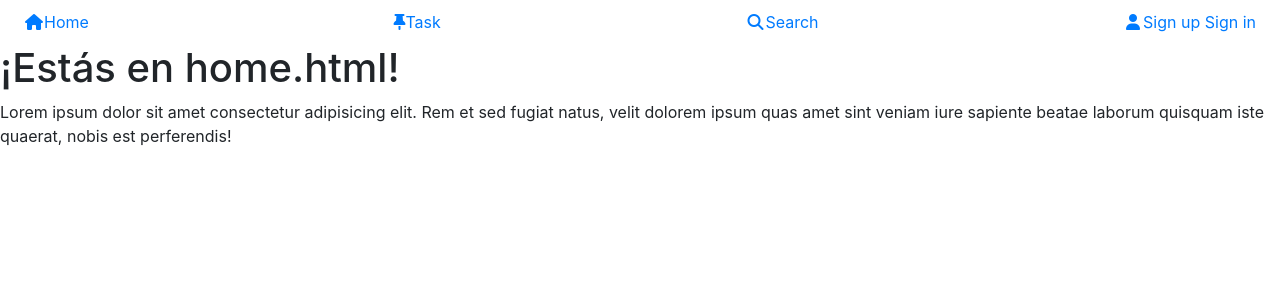
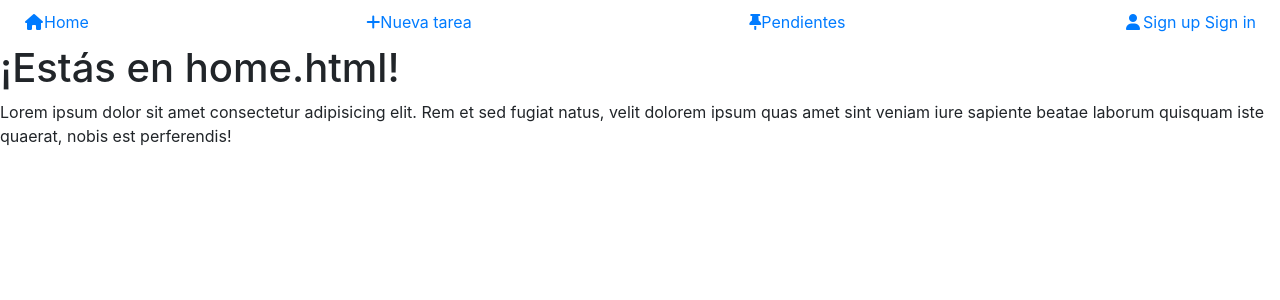
Before and after one commit to juandiegojp/task, a Django app: page / in a window 1280 px wide. Shown: the top 300 px of the page. Run offline with Django 4.2, Linux system fonts and the light colour scheme; some libraries are stand-ins or nearby versions.

Commit message:
Completar y borrar tarea

```diff
--- a/djangocrud/urls.py
+++ b/djangocrud/urls.py
@@ -21,9 +21,11 @@ urlpatterns = [
     path('admin/', admin.site.urls),
     path('', views.home, name="home"),
     path('signup/', views.signup, name="signup"),
-    path('task/', views.task, name="task"),
+    path('tasks/', views.tasks, name="tasks"),
     path('task/create', views.create_task, name="create_task"),
     path('task/<int:task_id>/', views.task_detail, name="task_detail"),
+    path('task/<int:task_id>/complete', views.task_complete, name="task_complete"),
+    path('task/<int:task_id>/delete', views.task_delete, name="task_delete"),
     path('logout/', views.signout, name="logout"),
     path('signin/', views.signin, name="signin"),
 ]
--- a/task/templates/base.html
+++ b/task/templates/base.html
@@ -27,10 +27,8 @@
         class="flex flex-wrap justify-between items-center mx-auto max-w-screen-xl px-4 md:px-6 py-2.5"
       >
         <a href="/"><i class="fa fa-fw fa-home"></i>Home</a>
-        <a href="/task">
-          <i class="fa fa-thumb-tack" aria-hidden="true"></i>Task</a
-        >
-        <a href="/task/create"> <i class="fa fa-fw fa-search"></i>Search</a>
+        <a href="/task/create"> <i class="fa fa-plus" aria-hidden="true"></i>Nueva tarea</a>
+        <a href="/tasks"><i class="fa fa-thumb-tack" aria-hidden="true"></i>Pendientes</a>
         <div class="justify-around">
           {% if user.is_authenticated %}
           <a href="#"><i class="fa fa-fw fa-user"></i>{{ user.username }}</a>
--- a/task/templates/task.html
+++ b/task/templates/task.html
@@ -3,7 +3,7 @@
 {% block title %}Task{% endblock title %}
 
 {% block content %}
-<h2 class="mb-2 text-lg font-semibold text-gray-900 dark:text-white">Tareas creadas:</h2>
+<h2 class="mb-2 text-lg font-semibold text-gray-900 dark:text-white">Tareas pendientes:</h2>
 <ul class="max-w-md space-y-1 text-gray-500 list-none dark:text-gray-400">
     {% for task in tasks %}
     <li>
--- a/task/views.py
+++ b/task/views.py
@@ -7,6 +7,7 @@ from django.db import IntegrityError
 from django.shortcuts import get_object_or_404
 from .forms import TaskForm
 from .models import Task
+from django.utils import timezone
 
 
 def home(request):
@@ -27,7 +28,7 @@ def signup(request):
                     username=username, password=password1)
                 user.save()
                 login(request, user)
-                return redirect('task')
+                return redirect('tasks')
             except IntegrityError:
                 return render(request, 'signup.html', {
                     'form': UserCreationForm,
@@ -64,7 +65,7 @@ def signin(request):
             return redirect('home')
 
 
-def task(request):
+def tasks(request):
     tasks = Task.objects.filter(user=request.user, datecompleted__isnull=True)
     return render(request, 'task.html', {
         'tasks': tasks
@@ -81,7 +82,7 @@ def create_task(request):
             new_task = TaskForm(request.POST).save(commit=False)
             new_task.user = request.user
             new_task.save()
-            return redirect('task')
+            return redirect('tasks')
         except ValueError:
             return render(request, 'create_task.html', {
                 'form': TaskForm,
@@ -102,10 +103,25 @@ def task_detail(request, task_id):
             task = get_object_or_404(Task, pk=task_id, user=request.user)
             form = TaskForm(request.POST, instance=task)
             form.save()
-            return redirect('task')
+            return redirect('tasks')
         except ValueError:
             return render(request, 'task_detail.html', {
-            'task': task,
-            'form': form,
-            'error': "Error updating task"
+                'task': task,
+                'form': form,
+                'error': "Error updating task"
             })
+
+
+def task_complete(request, task_id):
+    task = get_object_or_404(Task, pk=task_id, user=request.user)
+    if request.method == 'POST':
+        task.datecompleted = timezone.now()
+        task.save()
+        return redirect('tasks')
+
+
+def task_delete(request, task_id):
+    task = get_object_or_404(Task, pk=task_id, user=request.user)
+    if request.method == 'POST':
+        task.delete()
+        return redirect('tasks')
```
Also changed, not shown: task/templates/task_detail.html (+15 -4 lines).
